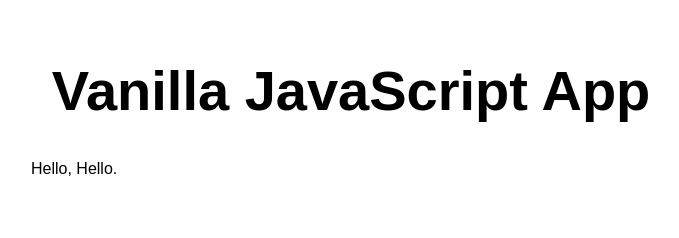
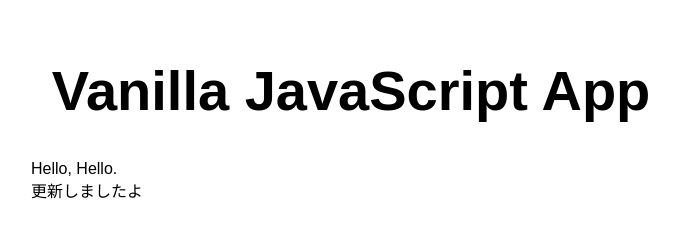
Before and after one commit to pakuelush/my-first-static-web-app, a plain HTML site: page index.html in a window 1280 px wide. Shown: the whole page, without its empty margins (289-968 px from the left). Drawn offline with Linux system fonts and the light colour scheme.

Commit message:
サイトの更新

```diff
--- a/index.html
+++ b/index.html
@@ -12,6 +12,9 @@
   <main>
     <h1>Vanilla JavaScript App</h1>
     Hello, Hello.<br>
+
+    更新しましたよ
+
   </main>
 </body>
 
```
